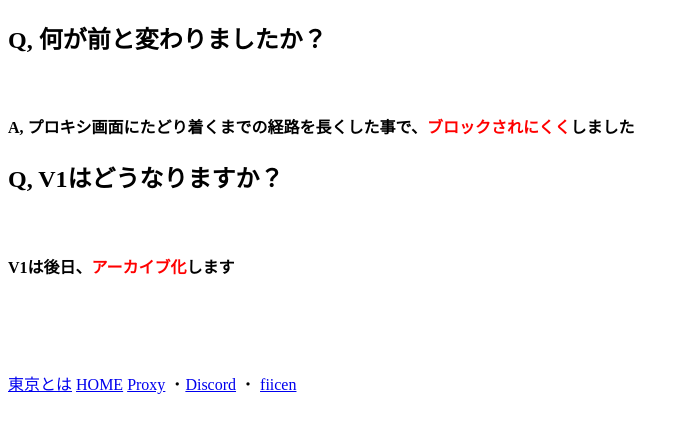
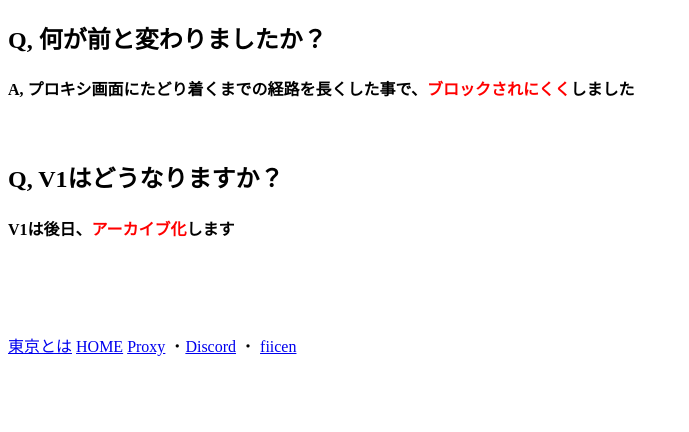
Before and after one commit to konomi-tokyo/tokyo-proxy-V2, a website: page static/change.html in a window 1280 px wide. Shown: the whole page, without its empty margins (0-689 px from the left). Drawn offline with Linux system fonts and the light colour scheme.

Commit message:
Update change.html

```diff
--- a/static/change.html
+++ b/static/change.html
@@ -1,10 +1,10 @@
 <!DOCTYPE html>
 <html lang="ja">
   <h2>Q, 何が前と変わりましたか？</h2>
-  <br><h4>A, プロキシ画面にたどり着くまでの経路を長くした事で、<span style="color:red;">ブロックされにくく</span>しました</h4>
-
+  <h4>A, プロキシ画面にたどり着くまでの経路を長くした事で、<span style="color:red;">ブロックされにくく</span>しました</h4>
+<br>
   <h2>Q, V1はどうなりますか？</h2>
-  <br><h4>V1は後日、<span style="color:red;">アーカイブ化</span>します</h4>
+  <h4>V1は後日、<span style="color:red;">アーカイブ化</span>します</h4>
 
 
 
```
